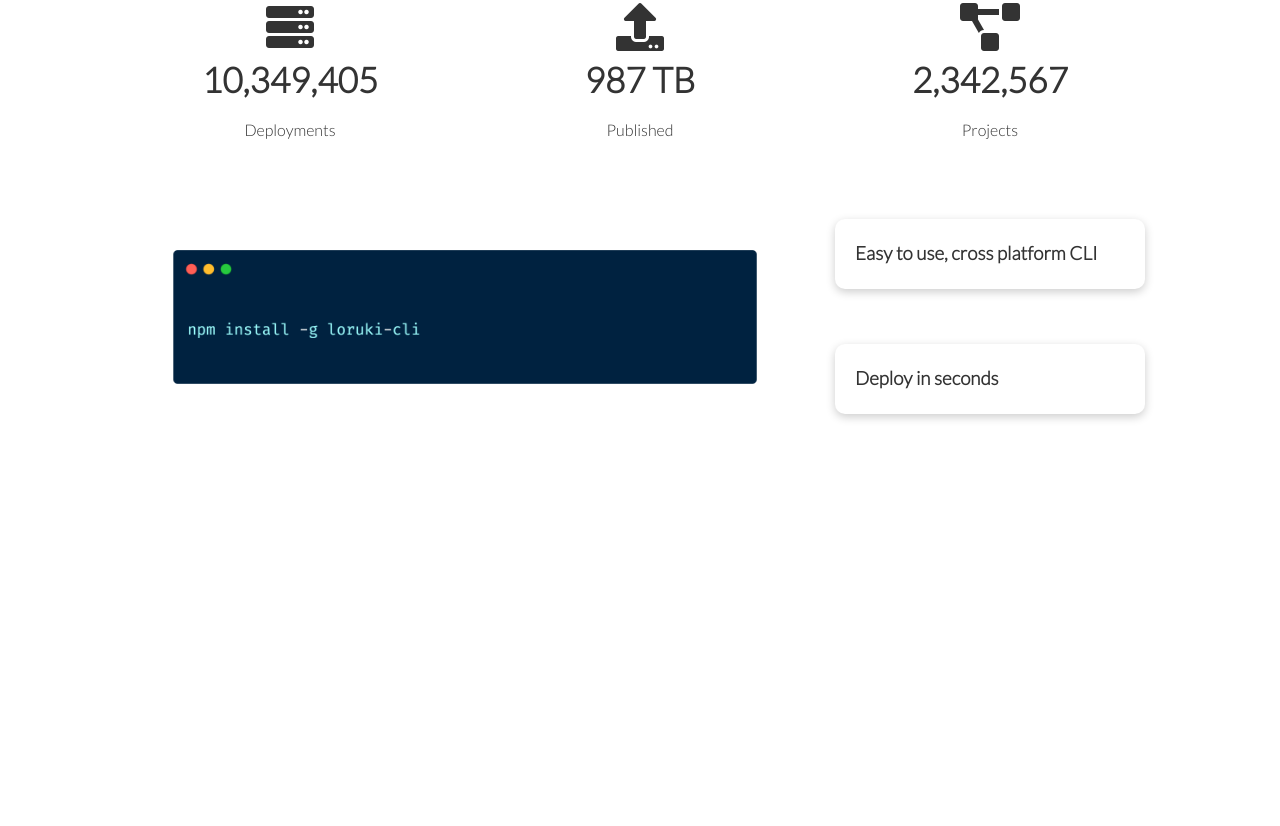
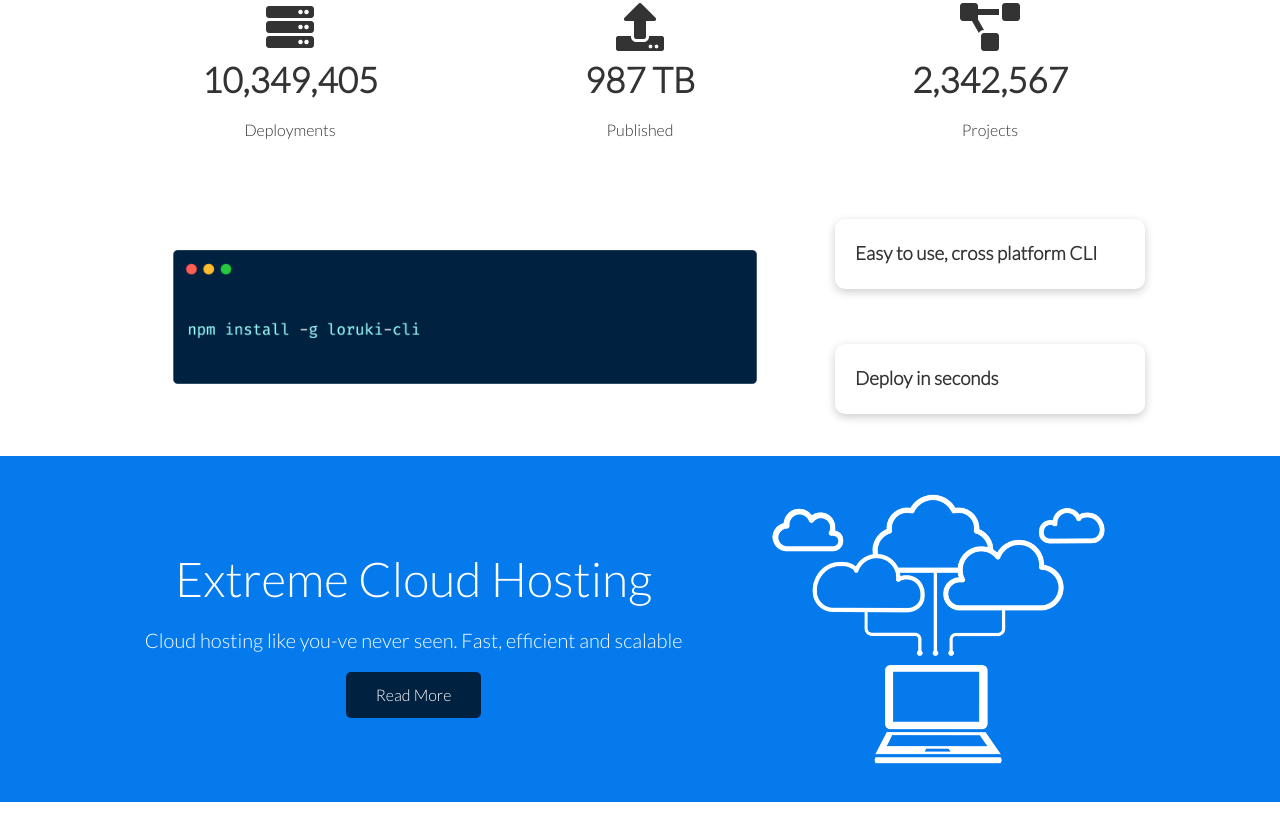
Before and after one commit to lhzaccarelli/loruki-website, a website: page index.html in a window 1280 px wide. Shown: the part 705-1531 px from the top of the page. Before the commit the page ends 1137 px from the top, so only its background shows below. Drawn offline with Linux system fonts and the light colour scheme.

Commit message:
Cloud section added

```diff
--- a/css/style.css
+++ b/css/style.css
@@ -4,6 +4,9 @@
 :root {
     /** '--' é o que define uma propriedade */
     --primary-color: #047aed;
+    --secondary-color: #1c3fa8;
+    --dark-color: #002240;
+    --light-color: #f4f4f4;
 }
 
 /** Reset */
@@ -171,3 +174,8 @@ img {
     grid-column: 1 / span 2;
     grid-row: 1 / span 2;
 }
+
+/* Cloud */
+.cloud .grid {
+    grid-template-columns: 4fr 3fr;
+}
--- a/css/utilities.css
+++ b/css/utilities.css
@@ -61,6 +61,52 @@
 
 .text-center {
     text-align: center;
+}
+
+/* Backgrounds and color buttons */
+.bg-primary,
+.btn-primary {
+    background-color: var(--primary-color);
+    color: #fff;
+}
+
+.bg-secondary,
+.btn-secondary {
+    background-color: var(--secondary-color);
+    color: #fff;
+}
+
+.bg-dark,
+.btn-dark {
+    background-color: var(--dark-color);
+    color: #fff;
+}
+
+.bg-light,
+.btn-light {
+    background-color: var(--light-color);
+    color: #fff;
+}
+
+/* Text sizes */
+.lead {
+    font-size: 20px;
+}
+
+.sm {
+    font-size: 1rem;
+}
+
+.md {
+    font-size: 2rem;
+}
+
+.lg {
+    font-size: 3rem;
+}
+
+.xl {
+    font-size: 4rem;
 }
 
 /* Margin */
--- a/index.html
+++ b/index.html
@@ -94,6 +94,20 @@
             </div>
         </div>
     </section>
+    <!-- /Cli -->
+
+    <!-- Cloud -->
+    <section class="cloud bg-primary my-2 py-2">
+        <div class="container grid">
+            <div class="text-center">
+                <h2 class="lg">Extreme Cloud Hosting</h2>
+                <p class="lead my-1">Cloud hosting like you-ve never seen. Fast, efficient and scalable</p>
+                <a href="features.html" class="btn btn-dark">Read More</a>
+            </div>
+            <img src="images/cloud.png" alt="">
+        </div>
+    </section>
+    <!-- /Cloud -->
 
 </body>
 </html>
```
